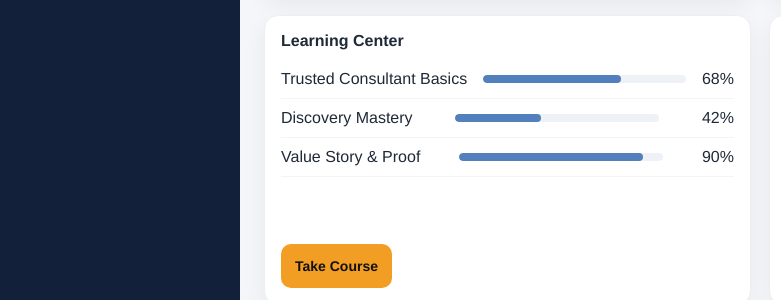
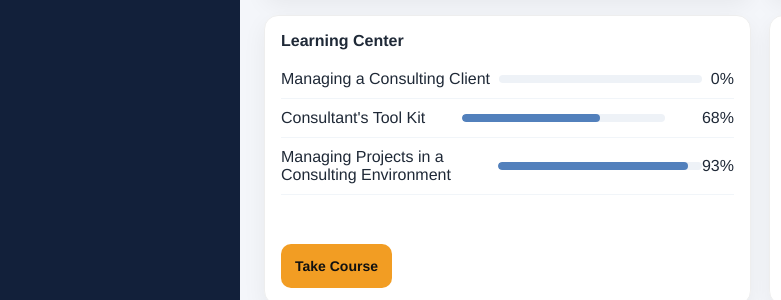
Before and after one commit to jackiemcmann1/PS_Enablement_Platform, a website: page index.html in a window 1280 px wide. Shown: the part 476-776 px from the top of the page, 0-781 px from the left. Drawn offline with Linux system fonts and the light colour scheme.

Commit message:
Update Learning Center course progress

```diff
--- a/index.html
+++ b/index.html
@@ -728,19 +728,19 @@
             <div class="card">
               <h2>Learning Center</h2>
               <div class="course">
-                <div>Trusted Consultant Basics</div>
+                <div>Managing a Consulting Client</div>
+                <div class="meter"><span style="width: 0%"></span></div>
+                <div>0%</div>
+              </div>
+              <div class="course">
+                <div>Consultant's Tool Kit</div>
                 <div class="meter"><span style="width: 68%"></span></div>
                 <div>68%</div>
               </div>
               <div class="course">
-                <div>Discovery Mastery</div>
-                <div class="meter"><span style="width: 42%"></span></div>
-                <div>42%</div>
-              </div>
-              <div class="course">
-                <div>Value Story & Proof</div>
-                <div class="meter"><span style="width: 90%"></span></div>
-                <div>90%</div>
+                <div>Managing Projects in a Consulting Environment</div>
+                <div class="meter"><span style="width: 93%"></span></div>
+                <div>93%</div>
               </div>
               <div class="card-action">
                 <a
```
